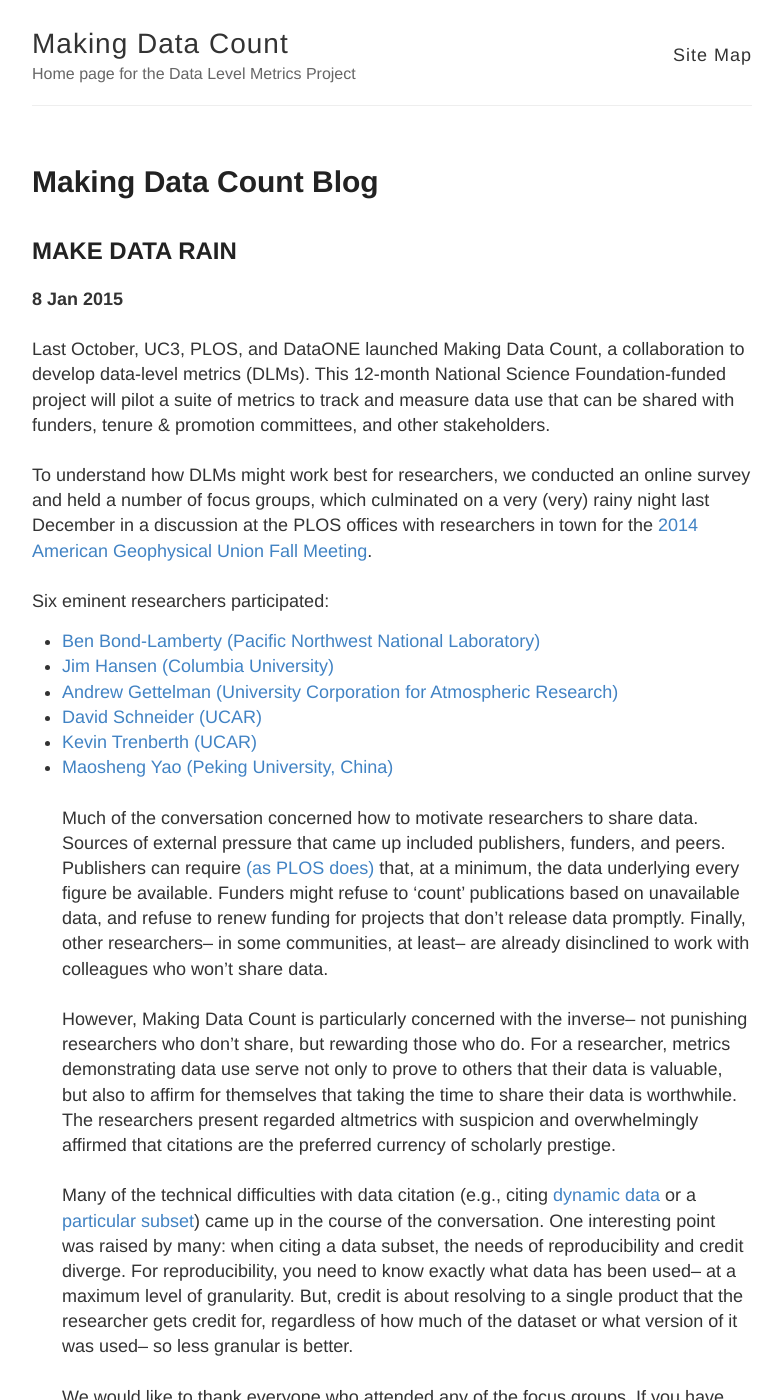
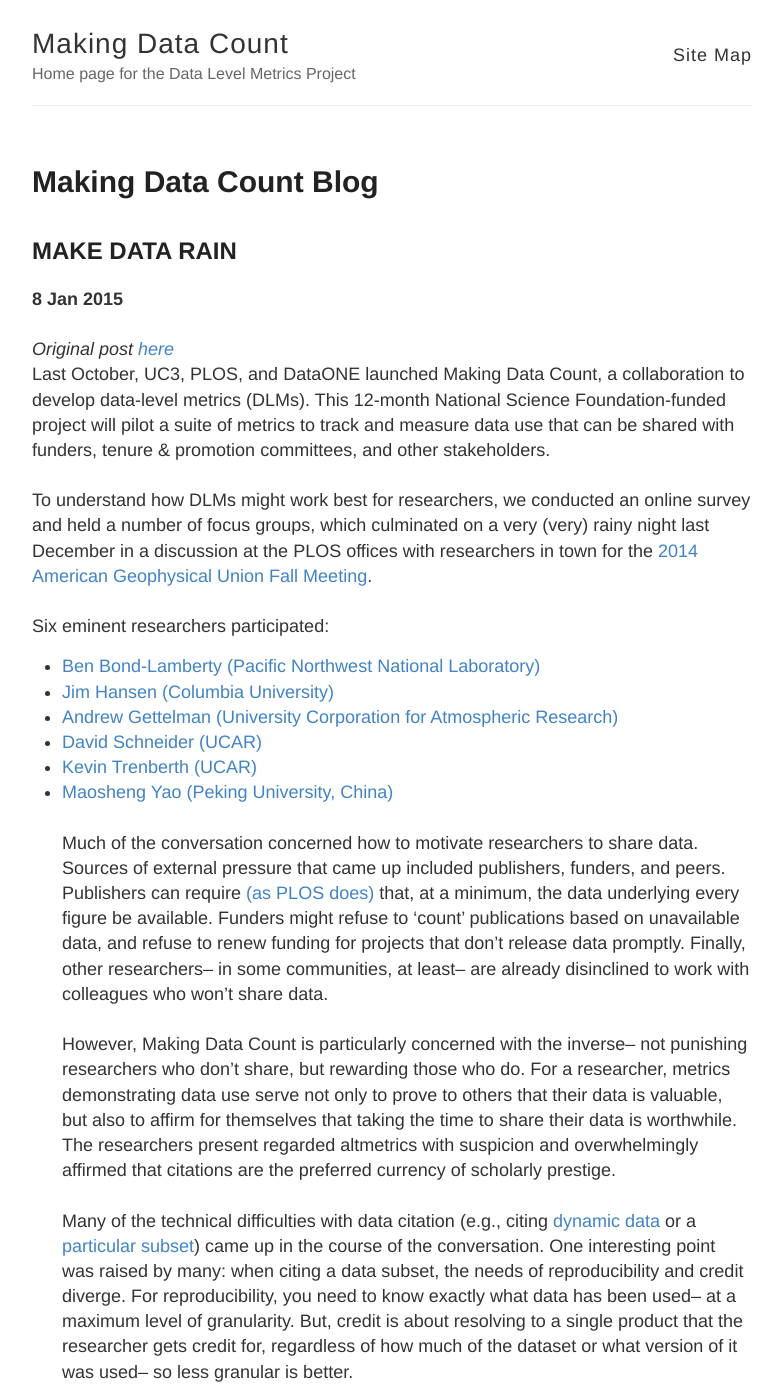
Before and after one commit to lagotto/MDC, a Jekyll site: the page built from blog.md, in a window 1280 px wide and 1400 px high. Shown: the whole window, without its empty margins (248-1031 px from the left). Built offline with Jekyll 4.4.1, drawn with Linux system fonts in a browser that asks for light colours; some of the changed text lies outside the part shown.

Commit message:
mo' blog edits

```diff
--- a/blog.md
+++ b/blog.md
@@ -6,6 +6,7 @@
 ## MAKE DATA RAIN
 **8 Jan 2015**
 <br><br>
+<i> Original post <a href="http://datapub.cdlib.org/2015/01/08/make-data-rain/" target="_blank">here</a></i><br>
 Last October, UC3,  PLOS, and DataONE launched Making Data Count, a collaboration to develop data-level metrics (DLMs). This 12-month National Science Foundation-funded project will pilot a suite of metrics to track and measure data use that can be shared with funders, tenure & promotion committees, and other stakeholders.
 <br><br>
 To understand how DLMs might work best for researchers, we conducted an online survey and held a number of focus groups, which culminated on a very (very) rainy night last December in a discussion at the PLOS offices with researchers in town for the <a href="http://fallmeeting.agu.org/2014/" target="_blank">2014 American Geophysical Union Fall Meeting</a>.
@@ -30,6 +31,7 @@
 ## DATA: DO YOU CARE? THE DLM SURVEY
 **31 Oct 2014**
 <br><br>
+<i> Original post <a href="http://datapub.cdlib.org/2014/10/31/data-do-you-care-the-dlm-survey/" target="_blank">here</a></i><br>
 We all know that data is important for research. So how can we quantify that? How can you get credit for the data you produce? What do you want to know about how your data is used?
 <br><br>
 If you are a researcher or data manager, we want to hear from you. Take this <a href="https://www.surveymonkey.com/s/makedatacount" target="_blank">5-10 minute survey</a> and help us craft data-level metrics.
@@ -42,6 +44,7 @@
 ## UC3, PLOS, AND DATAONE JOIN FORCES TO BUILD INCENTIVES FOR DATA SHARING
 **7 Oct 2014**
 <br><br>
+<i> Original post <a href="http://datapub.cdlib.org/2014/10/07/uc3-plos-and-dataone-join-forces-to-build-incentives-for-data-sharing/" target="_blank">here</a></i><br>
 We are excited to announce that UC3, in partnership with PLOS and DataONE, are launching **a new project to develop data-level metrics (DLMs)**. This 12-month project is funded by an Early Concept Grants for Exploratory Research (EAGER) grant from the National Science Foundation, and will result in a suite of metrics that track and measure data use. The proposal is available via CDL’s eScholarship repository: http://escholarship.org/uc/item/9kf081vf. More information is also available on the <a href="http://www.nsf.gov/awardsearch/showAward?AWD_ID=1448821&HistoricalAwards=false" target="_blank">NSF Website</a> .
 <br><br>
 **Why DLMs?** Sharing data is time consuming and researchers need incentives for undertaking the extra work. Metrics for data will provide feedback on data usage, views, and impact that will help encourage researchers to share their data. This project will explore and test the metrics needed to capture activity surrounding research data.
```
